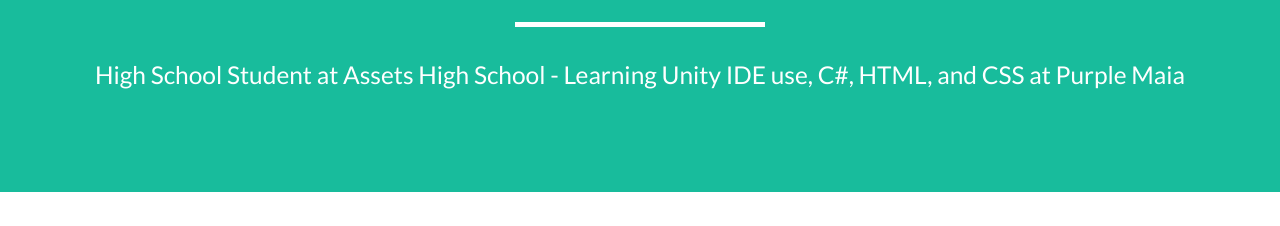
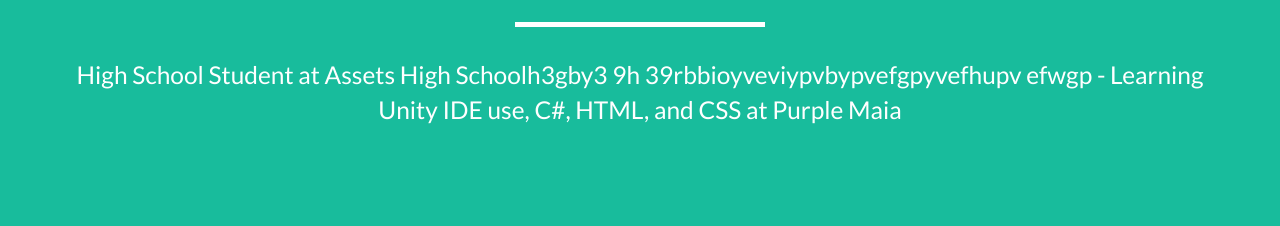
Before and after one commit to NotAlbertYee/Old-Portfolio, a plain HTML site: page index.html in a window 1280 px wide. Shown: the part 574-800 px from the top of the page. Drawn offline with nearby package versions, Linux system fonts and the light colour scheme.

Commit message:
JUNK
JUNK

```diff
--- a/index.html
+++ b/index.html
@@ -72,7 +72,7 @@
                     <div class="intro-text">
                         <span class="name">Albert Yee</span>
                         <hr class="star-light">
-                        <span class="skills">High School Student at Assets High School - Learning Unity IDE use, C#, HTML, and CSS at Purple Maia</span>
+                        <span class="skills">High School Student at Assets High Schoolh3gby3 9h 39rbbioyveviypvbypvefgpyvefhupv efwgp - Learning Unity IDE use, C#, HTML, and CSS at Purple Maia</span>
                     </div>
                 </div>
             </div>
```
